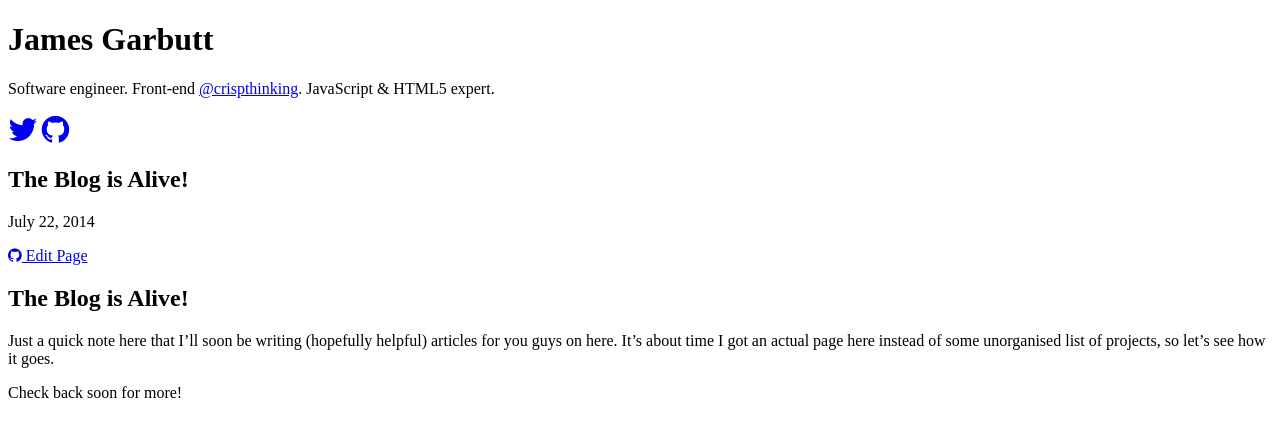
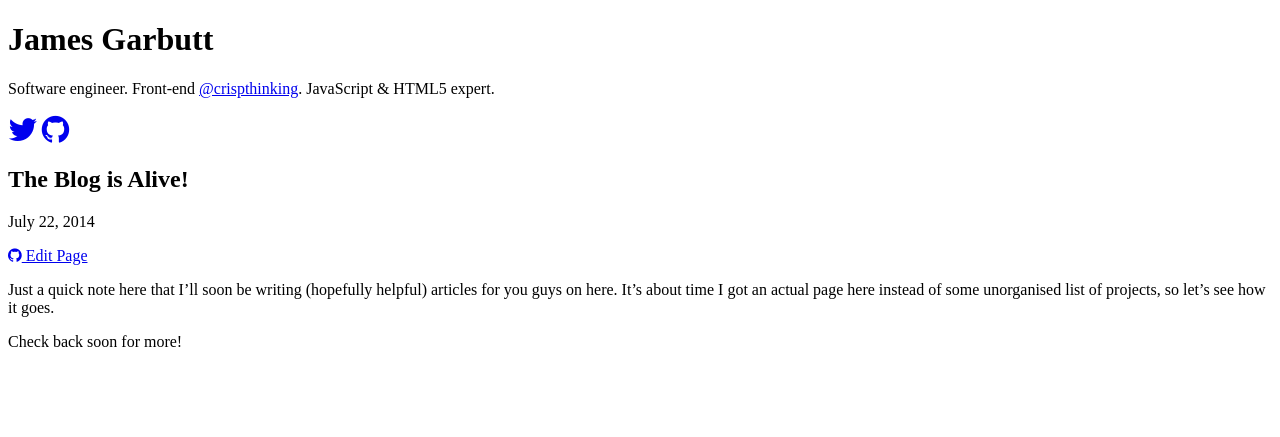
Before and after one commit to 43081j/43081j.github.io, a Jekyll site: the page built from _posts/2014-07-22-the-blog-is-alive.md, in a window 1280 px wide. Shown: the top 437 px of the page. Built offline with Jekyll 4.4.1, drawn with Linux system fonts in a browser that asks for light colours; nearby versions of some CDN libraries.

Commit message:
remove title

```diff
--- a/_posts/2014-07-22-the-blog-is-alive.md
+++ b/_posts/2014-07-22-the-blog-is-alive.md
@@ -3,8 +3,6 @@ layout: post
 title: The Blog is Alive!
 ---
 
-# The Blog is Alive!
-
 Just a quick note here that I'll soon be writing (hopefully helpful) articles for you guys on here. It's about time I got an actual page here instead of some unorganised list of projects, so let's see how it goes.
 
 Check back soon for more!
```
